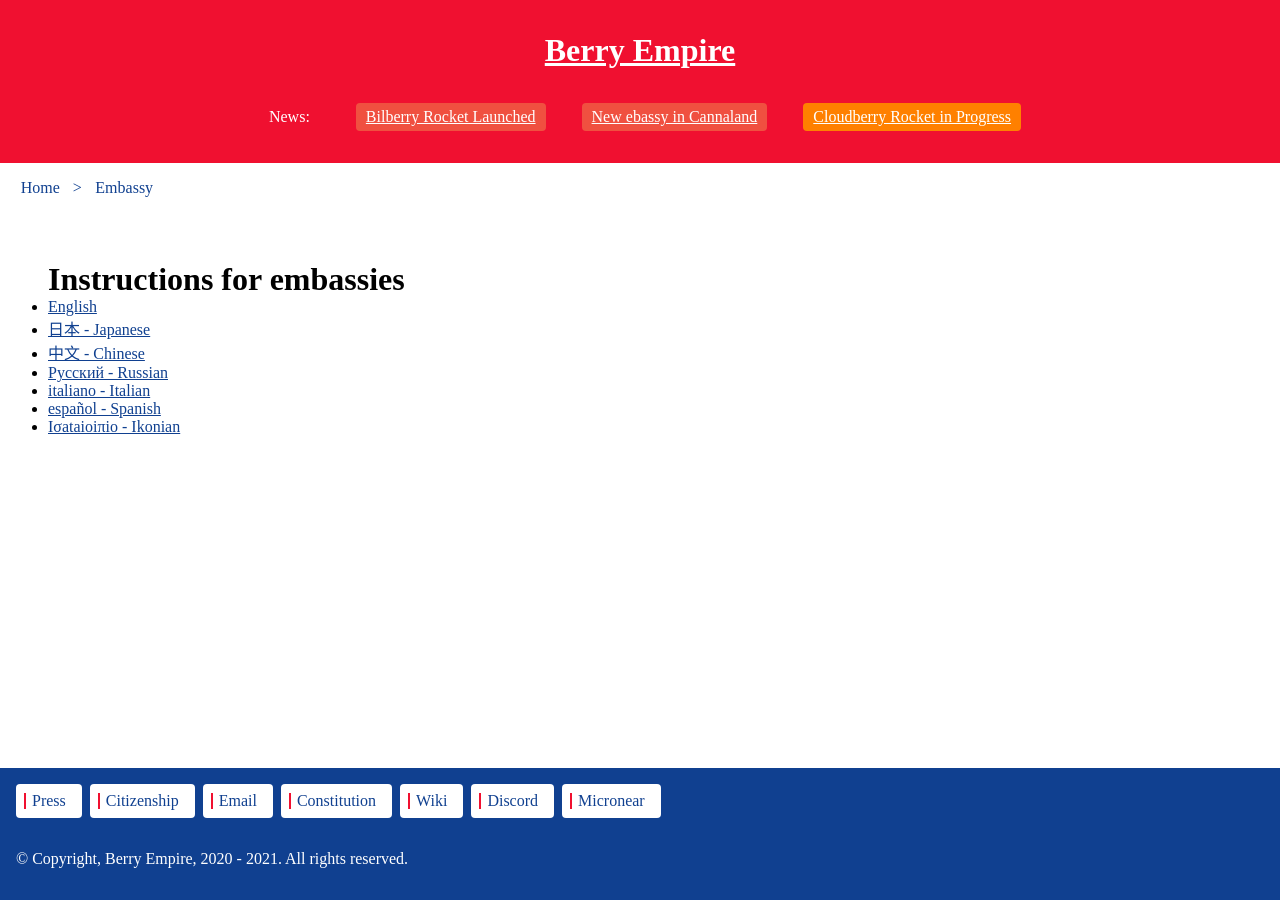
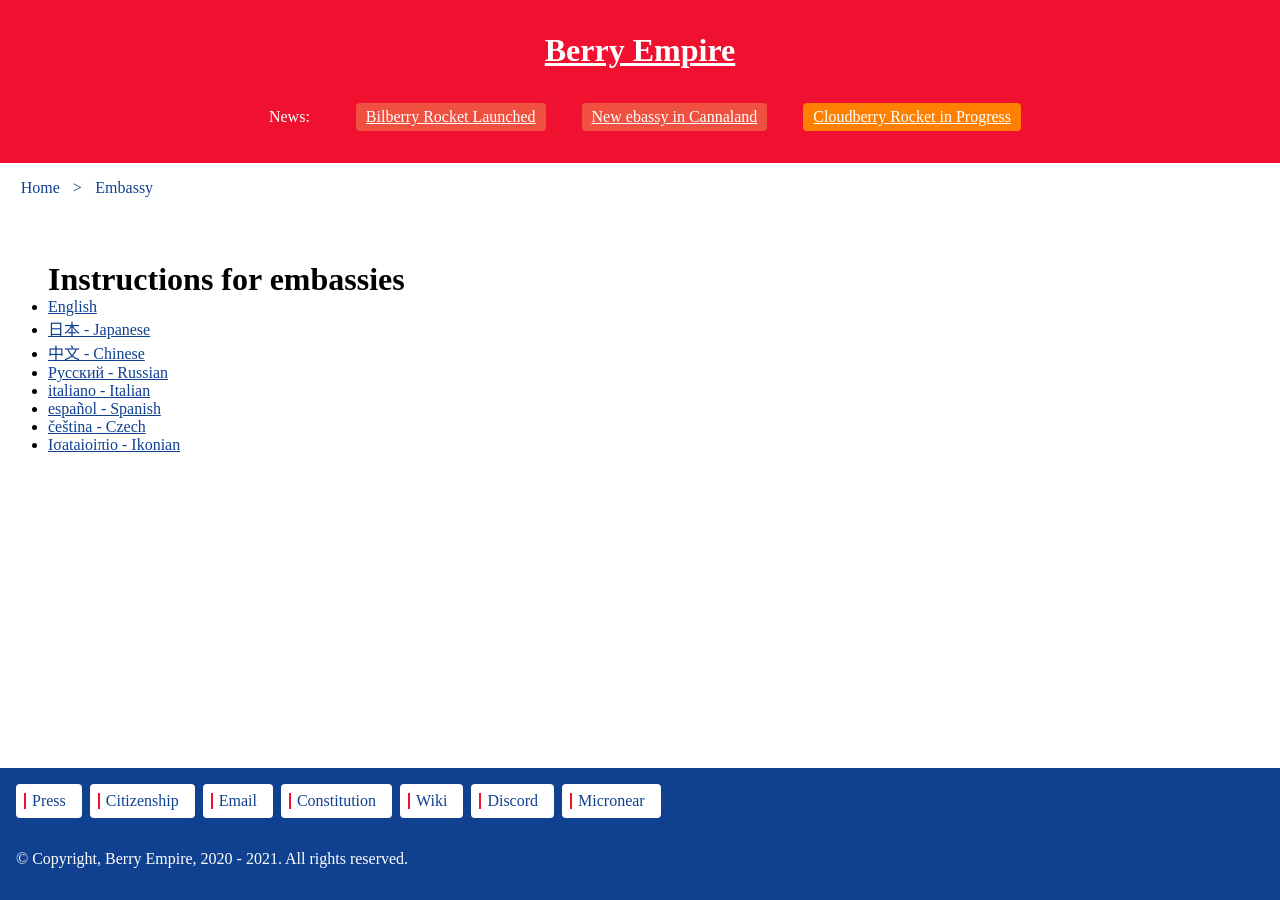
Before and after one commit to berryempire/berryempire.github.io, a Jekyll site: the page built from embassy/index.md, in a window 1280 px wide. Built offline with Jekyll 4.4.1, drawn with Linux system fonts in a browser that asks for light colours; our own code applies the rules of GitHub Pages for plain Markdown files.

Commit message:
Update index.md

```diff
--- a/embassy/index.md
+++ b/embassy/index.md
@@ -6,5 +6,6 @@
   <li lang="zh"><a href="./russian.html"> Pусский - Russian </a></li>
   <li lang="it"><a href="./italian.html"> italiano - Italian </a></li>
   <li lang="es"><a href="./spanish.html"> español - Spanish </a></li>
+  <li lang="cz"><a href="./czech.html">čeština - Czech</a></li>
   <li lang="unknown"><a href="./ikonian.html">Iσataioiπio - Ikonian</a></li>
 </ul>
```
